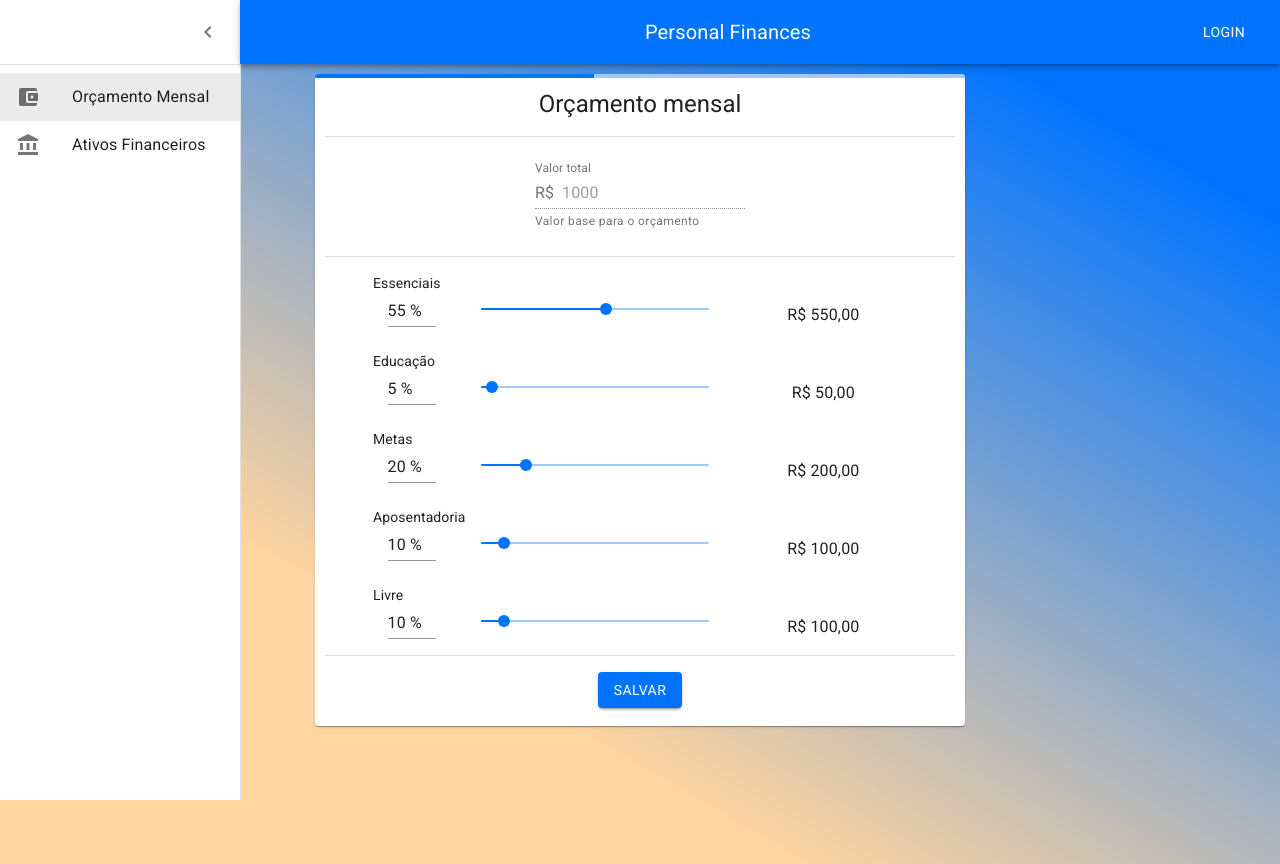
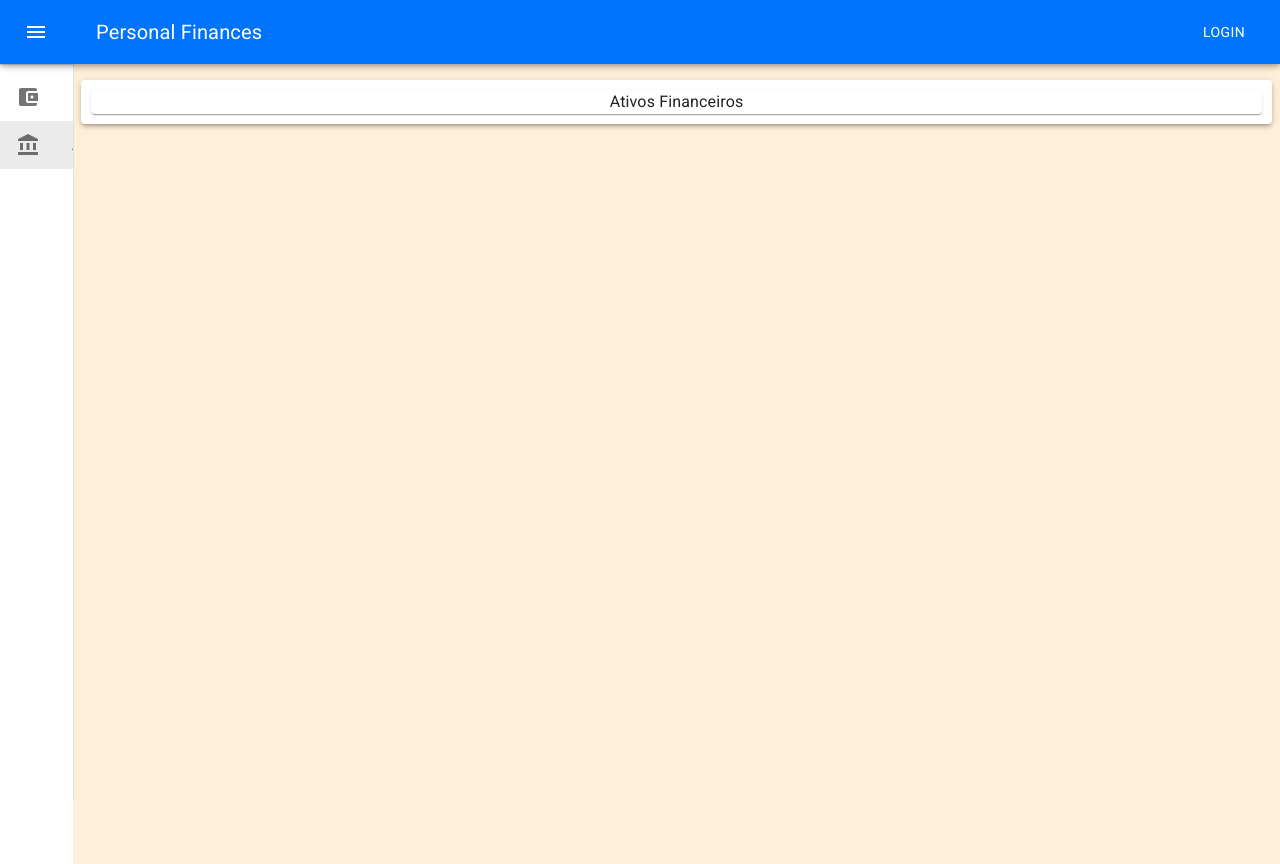
Before and after one commit to taciogt/personal-finances, a React (Create React App) app in the folder frontend/personal-finance/: page / in a window 1280 px wide. Built offline with nearby package versions, Linux system fonts and the light colour scheme; no server answers.

Commit message:
#24 fixes page content problem \o/

```diff
--- a/frontend/personal-finance/src/App.tsx
+++ b/frontend/personal-finance/src/App.tsx
@@ -3,8 +3,9 @@ import {styled} from '@material-ui/core/styles'
 import React, {ReactElement, useState} from 'react'
 import './App.css'
 import Menu, {MenuItem} from './Menu'
-import {SetBudgetForm} from './SetBudgetForm'
+import {SetBudgetForm} from './pages/SetBudgetForm'
 import {AccountBalance, AccountBalanceWallet} from '@material-ui/icons'
+import {AssetsList} from './pages/AssetsList'
 
 const theme = createMuiTheme({
   palette: {
@@ -14,18 +15,22 @@ const theme = createMuiTheme({
     secondary: {
       main: '#FFD49F'
     },
-
   }
 }, {
-  background: 'linear-gradient(45deg, #FE6B8B 30%, #FF8E53 90%)',
+  // background: 'linear-gradient(45deg, #FE6B8B 30%, #FF8E53 90%)',
 })
 
 
 const StyledContainer = styled(Container)(({theme}) =>
   ({
-    background: `linear-gradient(30deg, ${theme.palette.secondary.main} 30%, ${theme.palette.primary.main} 90%)`,
+    // background: `linear-gradient(30deg, ${theme.palette.secondary.main} 30%, ${theme.palette.primary.main} 90%)`,
+    background: `${theme.palette.secondary.main}66`,
+    opacity: 1,
     height: '100%',
-    padding: 10,
+    width: '100%',
+    padding: theme.spacing(2, 1)
+    // maxWidth: 'unset',
+    // padding: 10,
   })
 )
 
@@ -41,8 +46,8 @@ class MenuPageItem extends MenuItem {
 
 function App(): ReactElement {
   const [menuItems, setMenuItems] = useState([
-    new MenuPageItem(<AccountBalanceWallet/>, 'Orçamento Mensal', true).setPage(<SetBudgetForm/>),
-    new MenuPageItem(<AccountBalance/>, 'Ativos Financeiros')
+    new MenuPageItem(<AccountBalanceWallet/>, 'Orçamento Mensal').setPage(<SetBudgetForm/>),
+    new MenuPageItem(<AccountBalance/>, 'Ativos Financeiros', true).setPage(<AssetsList/>)
   ])
 
   const handleMenuClick = (index: number) => {
--- a/frontend/personal-finance/src/Menu.tsx
+++ b/frontend/personal-finance/src/Menu.tsx
@@ -17,8 +17,8 @@ const drawerWidth = 240
 const useStyles = makeStyles((theme: Theme) =>
   createStyles({
     root: {
-      flexGrow: 1,
       height: '100%',
+      display: 'flex',
     },
     appBar: {
       zIndex: theme.zIndex.drawer + 1,
@@ -40,6 +40,7 @@ const useStyles = makeStyles((theme: Theme) =>
     },
     title: {
       flexGrow: 1,
+      textAlign: 'left',
     },
     hide: {
       display: 'none',
@@ -77,7 +78,11 @@ const useStyles = makeStyles((theme: Theme) =>
     },
     content: {
       flexGrow: 1,
-      height: '100%'
+      // height: '100%',
+      // width: '100%',
+      // marginLeft: theme.spacing(7),
+      // alignContent: 'center'
+      // padding: theme.spacing(3),
     },
   }),
 )
@@ -100,7 +105,7 @@ interface MenuProps {
 const CustomMenu: FC<MenuProps> = ({items, handleMenuClick, children}: MenuProps) => {
   const classes = useStyles()
 
-  const [open, setOpen] = useState(true)
+  const [open, setOpen] = useState(false)
 
   const handleDrawerOpen = () => {
     setOpen(true)
@@ -112,7 +117,10 @@ const CustomMenu: FC<MenuProps> = ({items, handleMenuClick, children}: MenuProps
 
   return (
     <div className={classes.root}>
-      <AppBar position="fixed" className={clsx(classes.appBar, {[classes.appBarShift]: open})}>
+      <AppBar
+        position="fixed"
+        className={clsx(classes.appBar,
+          {[classes.appBarShift]: open})}>
         <Toolbar>
           <IconButton
             edge="start" className={clsx(classes.menuButton, {[classes.hide]: open})}
@@ -159,7 +167,7 @@ const CustomMenu: FC<MenuProps> = ({items, handleMenuClick, children}: MenuProps
         </List>
       </Drawer>
       <main className={classes.content}>
-        <div className={classes.toolbar} />
+        <div className={classes.toolbar}/>
         {children}
       </main>
     </div>
--- /dev/null
+++ b/frontend/personal-finance/src/components/Surfaces.tsx
@@ -0,0 +1,9 @@
+import {styled} from '@material-ui/core/styles'
+import {Card, Paper} from '@material-ui/core'
+
+export const StyledPageCard = styled(Paper)({
+  padding: 10,
+  // maxWidth: '90%',
+  // alignContent: 'center',
+  // margin: ' 0 5% 0 5%'
+})
--- /dev/null
+++ b/frontend/personal-finance/src/pages/AssetsList.tsx
@@ -0,0 +1,13 @@
+import React, {FC, ReactElement} from 'react'
+import {Card, Typography} from '@material-ui/core'
+import {StyledPageCard} from '../components/Surfaces'
+
+export const AssetsList: FC = () => {
+  return (
+    <StyledPageCard elevation={3}>
+      <Card>
+        <Typography>Ativos Financeiros</Typography>
+      </Card>
+    </StyledPageCard>
+  )
+}
--- a/frontend/personal-finance/src/SetBudgetForm.tsx
+++ b/frontend/personal-finance/src/pages/SetBudgetForm.tsx
@@ -16,9 +16,9 @@ import {createStyles, makeStyles, styled, Theme} from '@material-ui/core/styles'
 import Typography from '@material-ui/core/Typography'
 import {DoneOutline, Error} from '@material-ui/icons'
 import React, {ChangeEvent, FC, FormEvent, useCallback, useEffect, useState} from 'react'
-import {getBudget, saveBudget} from './api'
-import {BowlSetter} from './components/BowlSetter'
-import {Budget} from './domain/Budget'
+import {getBudget, saveBudget} from '../api'
+import {BowlSetter} from '../components/BowlSetter'
+import {Budget} from '../domain/Budget'
 
 const useStyles = makeStyles((theme: Theme) =>
   createStyles({
@@ -57,7 +57,7 @@ const hideText = {
 
 const StyledCard = styled(Card)({
   padding: 10,
-  maxWidth: '50%',
+  // maxWidth: '50%',
   margin: 'auto'
 })
 
```
